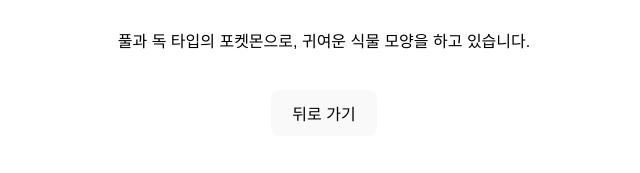
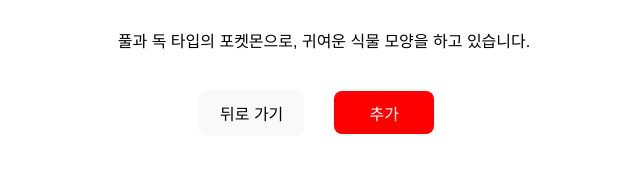
Before and after one commit to hyeonjy/pokemon, a React (Vite) app: page /pokemon/1 in a window 1280 px wide. Shown: the part 505-678 px from the top of the page, without its empty margins (316-956 px from the left). Built offline with nearby package versions, Linux system fonts and the light colour scheme.

Commit message:
feat: 디테일에 추가 버튼

```diff
--- a/src/App.jsx
+++ b/src/App.jsx
@@ -2,6 +2,8 @@
 import { ToastContainer } from "react-toastify";
 import "react-toastify/dist/ReactToastify.css";
 import Router from "./Router";
+import { useState } from "react";
+import { PokemonContext } from "./context/PokemonContext";
 
 const GlobalStyle = createGlobalStyle`
 html, body, div, span, applet, object, iframe,
@@ -63,10 +65,17 @@
 `;
 
 function App() {
+  const [myPokemon, setMyPokemon] = useState(() => {
+    const savedMyPokemon = localStorage.getItem("MyPokemon");
+    return savedMyPokemon ? JSON.parse(savedMyPokemon) : [];
+  });
+
   return (
     <>
       <GlobalStyle />
-      <Router />
+      <PokemonContext.Provider value={{ myPokemon, setMyPokemon }}>
+        <Router />
+      </PokemonContext.Provider>
       <ToastContainer
         position="top-right"
         autoClose={3000}
--- a/src/components/PokemonCard.jsx
+++ b/src/components/PokemonCard.jsx
@@ -1,8 +1,7 @@
 import React, { useContext, useEffect } from "react";
 import styled from "styled-components";
-import MOCK_DATA from "../MOCK_DATA";
-import { toast } from "react-toastify";
 import { PokemonContext } from "../context/PokemonContext";
+import { usePokemonActions } from "./usePokemonActions";
 
 const Container = styled.div`
   border: 1px solid rgb(221, 221, 221);
@@ -43,7 +42,7 @@
   margin: 15px 0;
 `;
 
-const ActionBtn = styled.button`
+export const ActionBtn = styled.button`
   margin-top: 10px;
   padding: 5px 10px;
   font-size: 12px;
@@ -52,36 +51,18 @@
   background-color: rgb(255, 0, 0);
   color: rgb(255, 255, 255);
   border-radius: 5px;
+  &:hover {
+    background-color: rgb(204, 0, 0);
+  }
 `;
 
 const PokemonCard = ({ toggle, card }) => {
   const { myPokemon, setMyPokemon } = useContext(PokemonContext);
+  const { handleAdd, handleDelete } = usePokemonActions();
 
   useEffect(() => {
     localStorage.setItem("MyPokemon", JSON.stringify(myPokemon));
   }, [myPokemon]);
-
-  const handleAdd = (e) => {
-    e.preventDefault();
-
-    const isIncluded = myPokemon.some((pokemon) => pokemon.id === card.id);
-    if (isIncluded) {
-      toast.success("이미 추가된 포켓몬입니다!");
-      return;
-    }
-
-    if (myPokemon.length < 6) {
-      const newPokemon = MOCK_DATA.find((list) => list.id === card.id);
-      setMyPokemon((prev) => [...prev, newPokemon]);
-    } else {
-      toast.success("6개까지만 가능!");
-    }
-  };
-
-  const handleDelete = (e) => {
-    e.preventDefault();
-    setMyPokemon(myPokemon.filter((list) => list.id !== card.id));
-  };
 
   return (
     <Container>
@@ -90,7 +71,11 @@
         <PokeName>{card.korean_name}</PokeName>
         <PokeId>NO. {card.id.toString().padStart(3, "0")}</PokeId>
       </InfoWrap>
-      <ActionBtn onClick={toggle ? handleAdd : handleDelete}>
+      <ActionBtn
+        onClick={(e) =>
+          toggle ? handleAdd(e, card.id) : handleDelete(e, card.id)
+        }
+      >
         {toggle ? "추가" : "삭제"}
       </ActionBtn>
     </Container>
--- /dev/null
+++ b/src/components/usePokemonActions.js
@@ -0,0 +1,31 @@
+import MOCK_DATA from "../MOCK_DATA";
+import { toast } from "react-toastify";
+import { PokemonContext } from "../context/PokemonContext";
+import { useContext } from "react";
+
+export const usePokemonActions = () => {
+  const { myPokemon, setMyPokemon } = useContext(PokemonContext);
+
+  const handleAdd = (e, id) => {
+    e.preventDefault();
+
+    const isIncluded = myPokemon.some((pokemon) => pokemon.id === +id);
+    if (isIncluded) {
+      toast.success("이미 추가된 포켓몬입니다!");
+      return;
+    }
+    if (myPokemon.length < 6) {
+      const newPokemon = MOCK_DATA.find((list) => list.id === +id);
+      setMyPokemon((prev) => [...prev, newPokemon]);
+    } else {
+      toast.success("6개까지만 가능!");
+    }
+  };
+
+  const handleDelete = (e, id) => {
+    e.preventDefault();
+    setMyPokemon(myPokemon.filter((list) => list.id !== +id));
+  };
+
+  return { handleAdd, handleDelete };
+};
--- a/src/main.jsx
+++ b/src/main.jsx
@@ -1,6 +1,7 @@
 import { StrictMode } from "react";
 import { createRoot } from "react-dom/client";
 import App from "./App.jsx";
+import { BrowserRouter } from "react-router-dom";
 
 createRoot(document.getElementById("root")).render(
   <StrictMode>
--- a/src/pages/Dex.jsx
+++ b/src/pages/Dex.jsx
@@ -1,8 +1,7 @@
-import React, { useState } from "react";
+import React from "react";
 import Dashboard from "../components/Dashboard";
 import PokemonList from "../components/PokemonList";
 import styled from "styled-components";
-import { PokemonContext } from "../context/PokemonContext";
 
 const Container = styled.div`
   display: flex;
@@ -11,17 +10,10 @@
 `;
 
 const Dex = () => {
-  const [myPokemon, setMyPokemon] = useState(() => {
-    const savedMyPokemon = localStorage.getItem("MyPokemon");
-    return savedMyPokemon ? JSON.parse(savedMyPokemon) : [];
-  });
-
   return (
     <Container>
-      <PokemonContext.Provider value={{ myPokemon, setMyPokemon }}>
-        <Dashboard />
-        <PokemonList />
-      </PokemonContext.Provider>
+      <Dashboard />
+      <PokemonList />
     </Container>
   );
 };
--- a/src/pages/PokemonDetail.jsx
+++ b/src/pages/PokemonDetail.jsx
@@ -2,6 +2,8 @@
 import { useNavigate, useParams } from "react-router-dom";
 import MOCK_DATA from "../MOCK_DATA";
 import styled from "styled-components";
+import { usePokemonActions } from "../components/usePokemonActions";
+import { ActionBtn } from "../components/PokemonCard";
 
 const Container = styled.div`
   display: flex;
@@ -42,8 +44,13 @@
   font-weight: 400;
 `;
 
+const BtnWrap = styled.div`
+  width: 250px;
+`;
+
 const BackBtn = styled.button`
   margin-top: 20px;
+  margin-right: 30px;
   padding: 10px 20px;
   font-size: 16px;
   cursor: pointer;
@@ -56,10 +63,20 @@
   }
 `;
 
+const CustomAddBtn = styled(ActionBtn)`
+  margin-top: 20px;
+  padding: 10px 20px;
+  font-size: 16px;
+  width: 100px;
+  height: 43px;
+  border-radius: 8px;
+`;
+
 const PokemonDetail = () => {
   const { id } = useParams();
   const [data, setData] = useState(null);
   const navigate = useNavigate();
+  const { handleAdd } = usePokemonActions();
 
   useEffect(() => {
     setData(MOCK_DATA.filter((pokemon) => pokemon.id === +id)[0]);
@@ -77,7 +94,16 @@
           <PokeName>{data.korean_name}</PokeName>
           <PokeDetail>타입: {data.types.join(", ")}</PokeDetail>
           <PokeDetail>{data.description}</PokeDetail>
-          <BackBtn onClick={goBack}>뒤로 가기</BackBtn>
+          <BtnWrap>
+            <BackBtn onClick={goBack}>뒤로 가기</BackBtn>
+            <CustomAddBtn
+              onClick={(e) => {
+                handleAdd(e, id);
+              }}
+            >
+              추가
+            </CustomAddBtn>
+          </BtnWrap>
         </Container>
       )}
     </>
```
